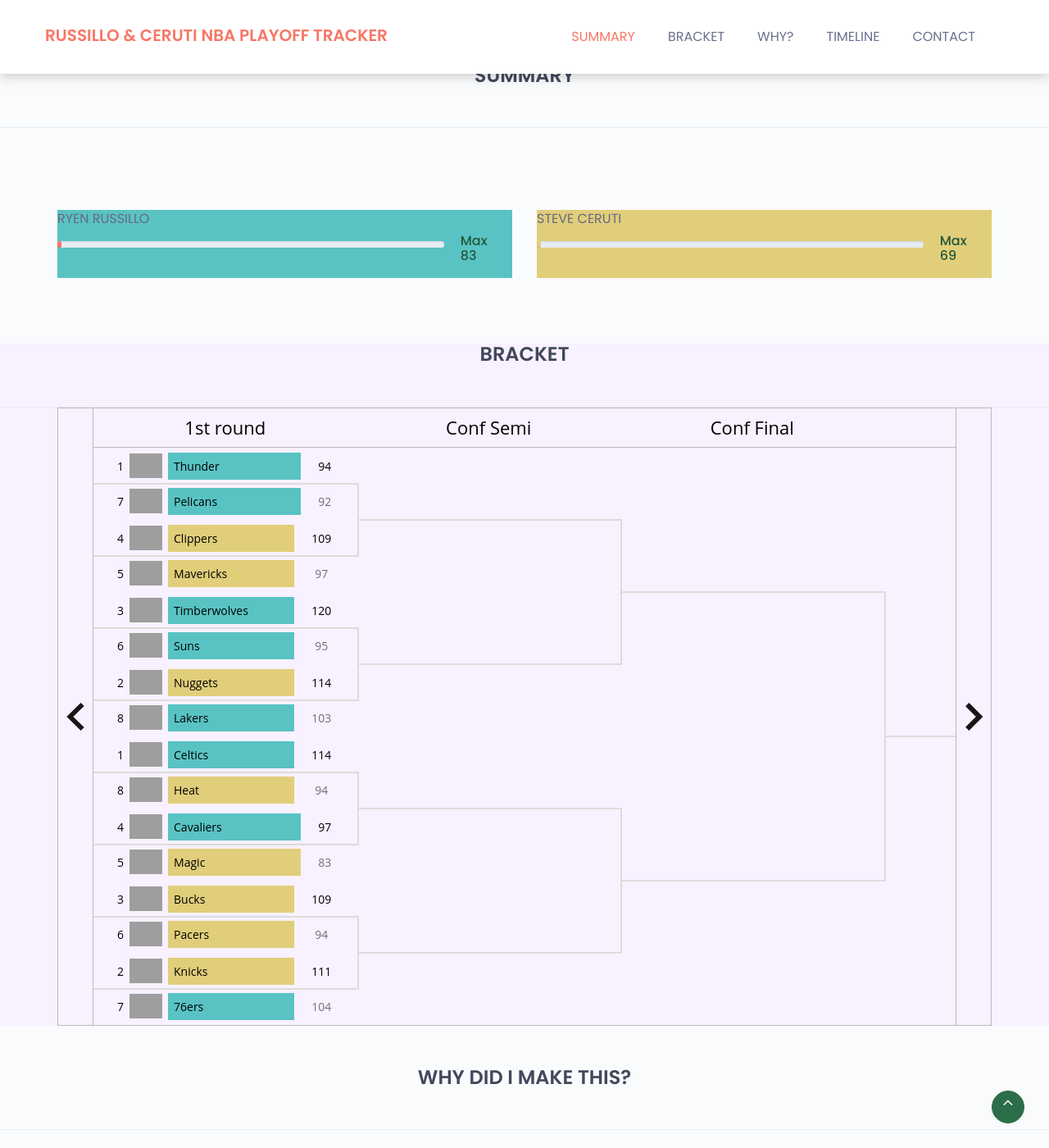
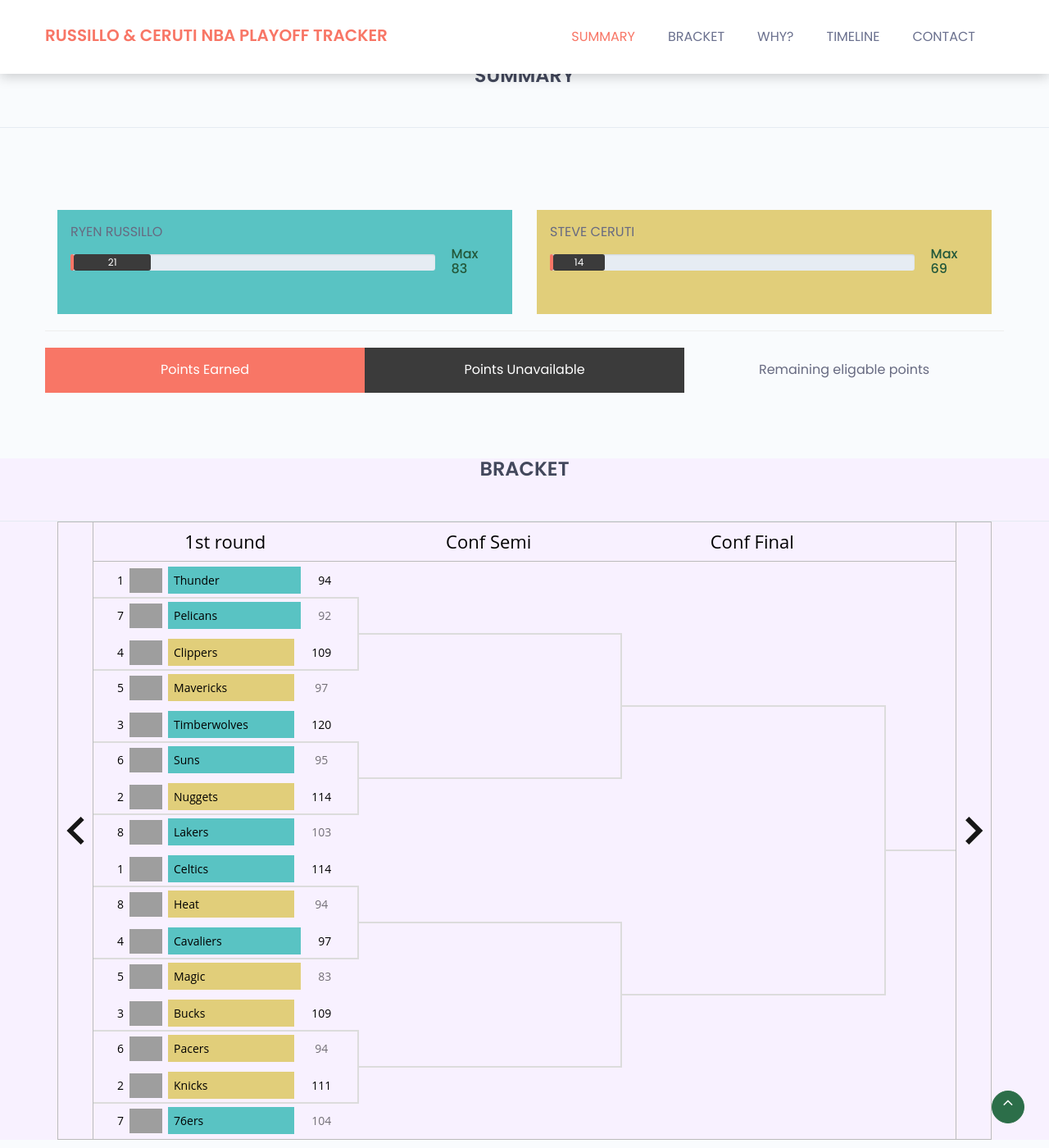
Before and after one commit to jeffmiller00/russillo, a Jekyll site: the page built from index.html, in a window 1280 px wide and 1400 px high, scrolled down 911 px, cut to the strip 0-1400 px from the top of the window. Shown: the whole strip at 82% size. Built offline with Jekyll 4.4.1, drawn with Linux system fonts in a browser that asks for light colours; grey boxes are pictures that could not be loaded.

Commit message:
Added points now unavailable now that the play-in is over.

```diff
--- a/assets/css/style.css
+++ b/assets/css/style.css
@@ -414,7 +414,7 @@
     border-radius:3px;
     overflow: visible;
     background: #e6ecf3;
-    height:8px;
+    height:20px;
     margin-top: 15px;
     width: 85%;
     margin-bottom: 37px;
@@ -889,3 +889,17 @@
 .ceruti-bg {
     background-color: #E1CE7A !important;
 }
+
+.points-earned {
+    background-color: #F87666;
+}
+
+.points-unavailable {
+    background-color: #3b3b3b;
+}
+
+.match-bottom div {
+    border: 0.5px dotted #ccc;
+    color: #2c2c2c;
+    padding: 0.5em;
+}
--- a/index.html
+++ b/index.html
@@ -34,11 +34,12 @@
       <div class="row">
         <div class="col-md-6">
           <div class="single-skill-content">
-            <div class="barWrapper ryen-bg">
+            <div class="barWrapper ryen-bg" style="padding: 1em;">
               <span class="progressText">ryen russillo</span>
               <div class="single-progress-txt">
                 <div class="progress ">
-                  <div class="progress-bar" role="progressbar" aria-valuenow="1" aria-valuemin="0" aria-valuemax="83" style="background-color: #F87666;"></div>
+                  <div class="progress-bar points-earned" role="progressbar" aria-valuenow="1" aria-valuemin="0" aria-valuemax="83" style="width: 0%"></div>
+                  <div class="progress-bar points-unavailable" role="progressbar" aria-valuenow="21" aria-valuemin="0" aria-valuemax="83" style="width: 25%">21</div>
                 </div>
                 <h3>Max 83</h3>
               </div>
@@ -47,11 +48,12 @@
         </div>
         <div class="col-md-6">
           <div class="single-skill-content">
-            <div class="barWrapper ceruti-bg">
+            <div class="barWrapper ceruti-bg" style="padding: 1em;">
               <span class="progressText">steve ceruti</span>
               <div class="single-progress-txt">
                 <div class="progress ">
-                  <div class="progress-bar ceruti-bg" role="progressbar" aria-valuenow="1" aria-valuemin="0" aria-valuemax="69" style="background-color: #F87666;"></div>
+                  <div class="progress-bar points-earned" role="progressbar" aria-valuenow="1" aria-valuemin="0" aria-valuemax="69" style="width: 0%;"></div>
+                  <div class="progress-bar points-unavailable" role="progressbar" aria-valuenow="14" aria-valuemin="0" aria-valuemax="69" style="width: 20%">14</div>
                 </div>
                 <h3>Max 69</h3>
               </div>
@@ -59,6 +61,14 @@
           </div>
         </div>
       </div><!-- /.row -->
+      <div class="row">
+        <hr />
+      </div>
+      <div class="row">
+        <div class="col-md-4 points-earned text-center" style="color: #fff; padding: 1em;">Points Earned</div>
+        <div class="col-md-4 points-unavailable text-center" style="color: #fff; padding: 1em;">Points Unavailable</div>
+        <div class="col-md-4 text-center" style="padding: 1em;">Remaining eligable points</div>
+      </div>
     </div> <!-- /.container -->
   </div><!-- /.skill-content-->
 
```
